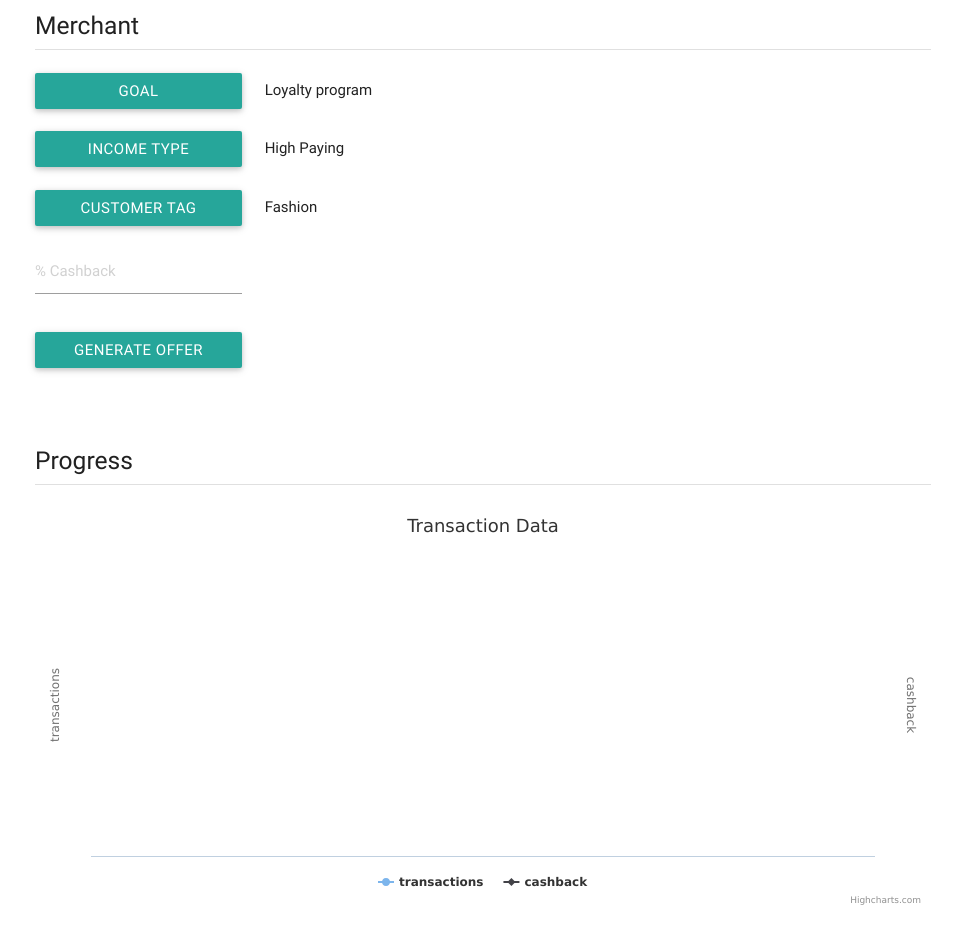
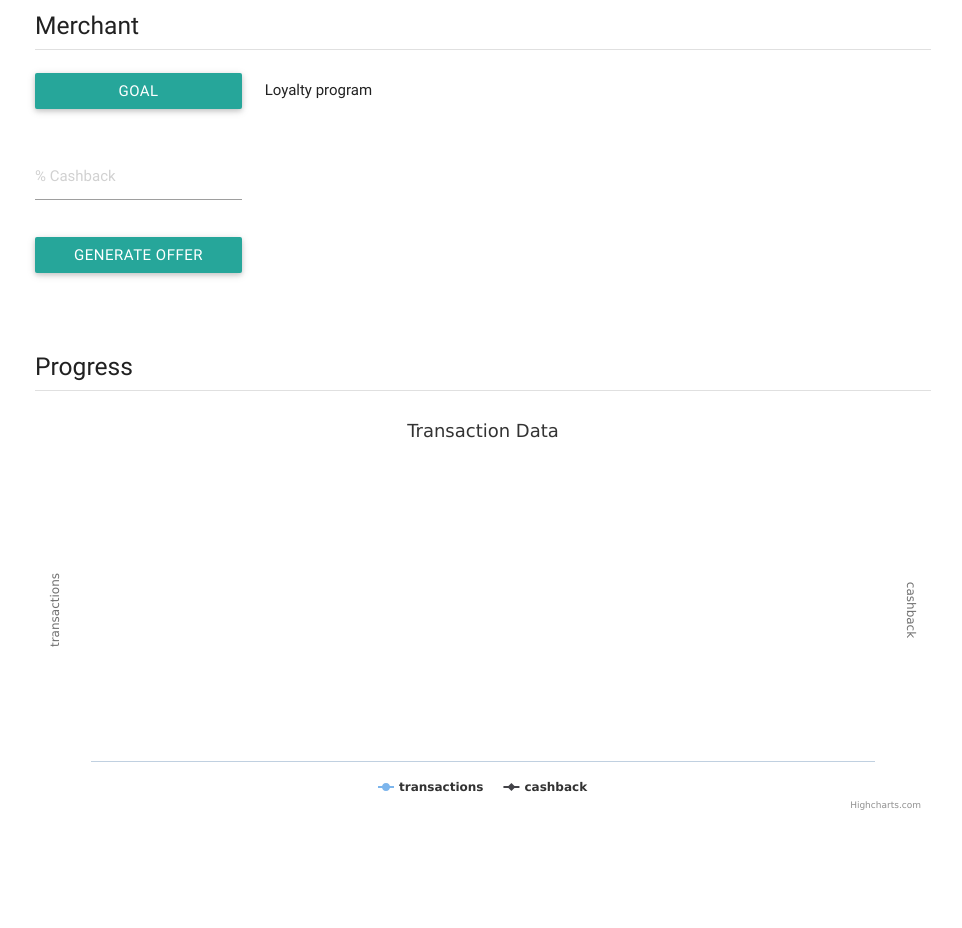
Before and after one commit to ravikrn-projects/prototype, a Django app: page /cardbytes/merchant/1 in a window 1280 px wide. Shown: the whole page, without its empty margins (157-1119 px from the left). After the commit the page ends 810 px from the top, so only its background shows below. Run offline with Django 3.2, Linux system fonts and the light colour scheme; data that the repository does not hold is empty.

Commit message:
removed income tag and customer tag

```diff
--- a/cardbytes/prototype/models.py
+++ b/cardbytes/prototype/models.py
@@ -15,9 +15,9 @@ class User(models.Model):
     acc_balance = models.FloatField(default=10000)
     cashback_realized = models.FloatField(default=0)
     age = models.IntegerField(default=18)
-    customer_tag = models.IntegerField(default=0)
+    # customer_tag = models.IntegerField(default=0)
     frequent_buyer = models.CharField(max_length=200, default="Frequent")
-    income_tag = models.IntegerField(default=0, blank=True)
+    # income_tag = models.IntegerField(default=0, blank=True)
     city = models.CharField(max_length=200, blank=True)
     locality = models.CharField(max_length=200, blank=True)
     state = models.CharField(max_length=200, blank=True)
@@ -26,8 +26,6 @@ class Offer(models.Model):
     merchant = models.ForeignKey(Merchant, on_delete=models.CASCADE)
     cashback = models.FloatField(default=0)
     goal = models.IntegerField()
-    income_tag = models.IntegerField()
-    customer_tag = models.IntegerField()
 
 class Vendor(models.Model):
     revenue = models.FloatField(default=0)
--- a/cardbytes/prototype/static/js/merchant.js
+++ b/cardbytes/prototype/static/js/merchant.js
@@ -27,8 +27,8 @@ function generateOffer(){
                             merchant_id: merchant_id,
                             cashback: $("#cashback").val(),
                             goal_id: selected_goal,
-                            income_tag_id: selected_income_tag,
-                            customer_tag_id: selected_customer_tag,
+                            // income_tag_id: selected_income_tag,
+                            // customer_tag_id: selected_customer_tag,
                     },
                     success: function(result){
                         if(result.success == true)
@@ -90,8 +90,8 @@ function loadChart(){
 
 function initialize(){
     loadDropDownList(goals, "goal");
-    loadDropDownList(income_tag, "income_tag");
-    loadDropDownList(customer_tag, "customer_tag");
+    // loadDropDownList(income_tag, "income_tag");
+    // loadDropDownList(customer_tag, "customer_tag");
     loadChart();
 }
 
--- a/cardbytes/prototype/templates/merchant.html
+++ b/cardbytes/prototype/templates/merchant.html
@@ -6,8 +6,6 @@
 
         <script type="text/javascript"> var merchant_id = {{merchant_id}};</script>
         <script type="text/javascript"> var goals = {{goals|safe}};</script>
-        <script type="text/javascript"> var income_tag = {{income_tag|safe}};</script>
-        <script type="text/javascript"> var customer_tag = {{customer_tag|safe}}; </script>
         <script type="text/javascript"> var get_transaction_data_url = "{{get_transaction_data_url}}"; </script>
         <script type="text/javascript"> var generate_offer_url = "{{generate_offer_url}}"; </script>
 
@@ -32,7 +30,7 @@
                     <div id="goal" class="centered-text"></div>
                 </div>
                 <div class="col s12"><br/></div>
-                <div class="col s3">
+                <!-- <div class="col s3">
                     <a class='dropdown-button btn fill-parent-btn' href='#' data-activates='income_tag_dropdown' > Income Type </a>
                     <ul id='income_tag_dropdown' class='dropdown-content'></ul>
                 </div>
@@ -46,7 +44,7 @@
                 </div>
                 <div class="col s9">
                     <div id="customer_tag" class="centered-text"></div>
-                </div>
+                </div> -->
                 <div class="col s12"><br/></div>
                 <div class="col s3">
                     <input placeholder="% Cashback" id="cashback" type="number" class="validate">
--- a/cardbytes/prototype/views.py
+++ b/cardbytes/prototype/views.py
@@ -286,15 +286,15 @@ def generate_offer(request):
     merchant_id = params['merchant_id']
     cashback = float(params['cashback'])/100
     goal_id = params['goal_id']
-    income_id = params['income_tag_id']
-    customer_tag_id = params['customer_tag_id']
+    # income_id = params['income_tag_id']
+    # customer_tag_id = params['customer_tag_id']
     try:
         merchant = Merchant.objects.get(merchant_id=merchant_id)
         offer = Offer(merchant=merchant,
                       cashback=cashback,
-                      goal=goal_id,
-                      income_tag=income_id,
-                      customer_tag=customer_tag_id
+                      goal=goal_id
+                      # income_tag=income_id,
+                      # customer_tag=customer_tag_id
                      )
         offer.save()
         response = {'success': True}
```
